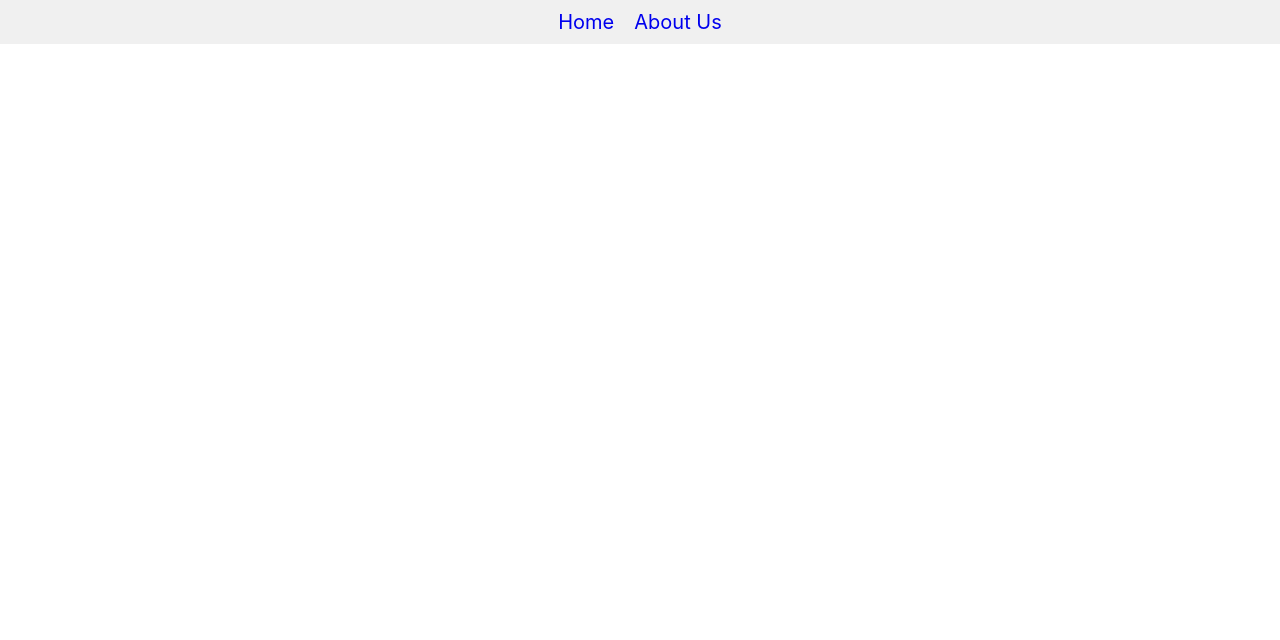
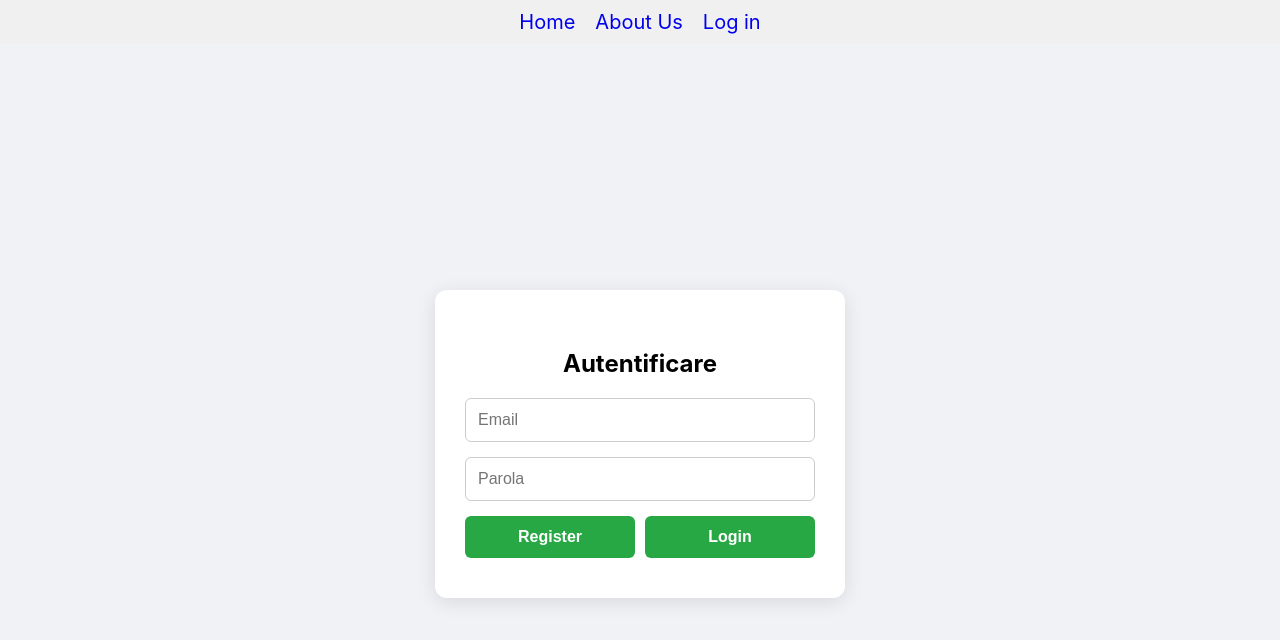
Before and after one commit to DonZircon/Proiect-Qr-Osfiir, a React (Create React App) app in the folder frontend/: page /login in a window 1280 px wide. Before the commit this address had no page. Shown: the top 640 px of the page. Built offline with nearby package versions, Linux system fonts and the light colour scheme.

Commit message:
login upd

```diff
--- a/frontend/src/App.js
+++ b/frontend/src/App.js
@@ -2,7 +2,7 @@ import React from 'react';
 import { BrowserRouter as Router, Routes, Route, Link } from 'react-router-dom';
 import Home from './home';
 import About from './about';
-
+import Login from './login';
 function App() {
   return (
     <Router>
@@ -11,12 +11,14 @@ function App() {
         <nav style={{ padding: '10px', background: '#f0f0f0', textAlign: 'center' }}>
           <Link to="/" style={{ margin: '0 10px', textDecoration: 'none', fontSize: '20px' }}>Home</Link>
           <Link to="/about" style={{ margin: '0 10px', textDecoration: 'none', fontSize: '20px' }}>About Us</Link>
+          <Link to="/login" style={{ margin: '0 10px', textDecoration: 'none', fontSize: '20px' }}>Log in</Link>
         </nav>
 
 
         <Routes>
           <Route path="/" element={<Home />} />
           <Route path="/about" element={<About />} />
+          <Route path="/login" element={<Login />} />
         </Routes>
       </div>
     </Router>
--- /dev/null
+++ b/frontend/src/login.css
@@ -0,0 +1,59 @@
+
+.login-page-specific {
+    display: flex;
+    justify-content: center;
+    align-items: center;
+    min-height: 100vh;
+    width: 100%;
+    background-color: #f0f2f5;
+}
+
+.container_register {
+    width: 350px;
+    padding: 40px 30px;
+    background-color: #ffffff;
+    border-radius: 12px;
+    box-shadow: 0 4px 20px rgba(0, 0, 0, 0.1);
+    margin: 0;
+}
+
+.inputs-login {
+    display: block;
+    width: 100%;
+    padding: 12px;
+    margin-bottom: 15px;
+    border: 1px solid #ccc;
+    border-radius: 6px;
+    box-sizing: border-box;
+    font-size: 16px;
+}
+
+.btn-box {
+    display: flex;
+    justify-content: space-between;
+    gap: 10px;
+}
+
+.button-login {
+    flex: 1;
+    padding: 12px;
+    border: none;
+    border-radius: 6px;
+    cursor: pointer;
+    font-weight: bold;
+    color: white;
+    font-size: 16px;
+    transition: opacity 0.2s;
+}
+
+#register {
+    background-color: #28a745;
+}
+
+#Login {
+    background-color: #28a745;
+}
+
+.button-login:hover {
+    opacity: 0.9;
+}
--- /dev/null
+++ b/frontend/src/login.js
@@ -0,0 +1,36 @@
+import React from 'react';
+import './login.css';
+
+function Login() {
+  return (
+    <div className="login-page-specific">
+        <div className="container_register" id="container_register">
+            <h2 style={{textAlign: 'center', marginBottom: '20px'}}>Autentificare</h2>
+            <input
+                type="text"
+                className="inputs-login"
+                placeholder="Email"
+                id="EmailInput"
+                required
+            />
+            <input
+                type="password"
+                className="inputs-login"
+                placeholder="Parola"
+                id="PassInput"
+                required
+            />
+            <div className="btn-box">
+                <button className="button-login" type="submit" id="register">Register</button>
+                <button className="button-login" type="button" id="Login">Login</button>
+            </div>
+            <div className="container_login" id="container_login" style={{display: 'none'}}>
+                <h1 id="h1">Welcome to the app! You are logged in.</h1>
+                <button className="button-login" type="button" id="logout" style={{marginTop: '10px', background: '#d9534f'}}>Logout</button>
+            </div>
+        </div>
+    </div>
+  );
+}
+
+export default Login;
```
Also changed, not shown: 1 other file (tests, documents, lock files or other folders).
